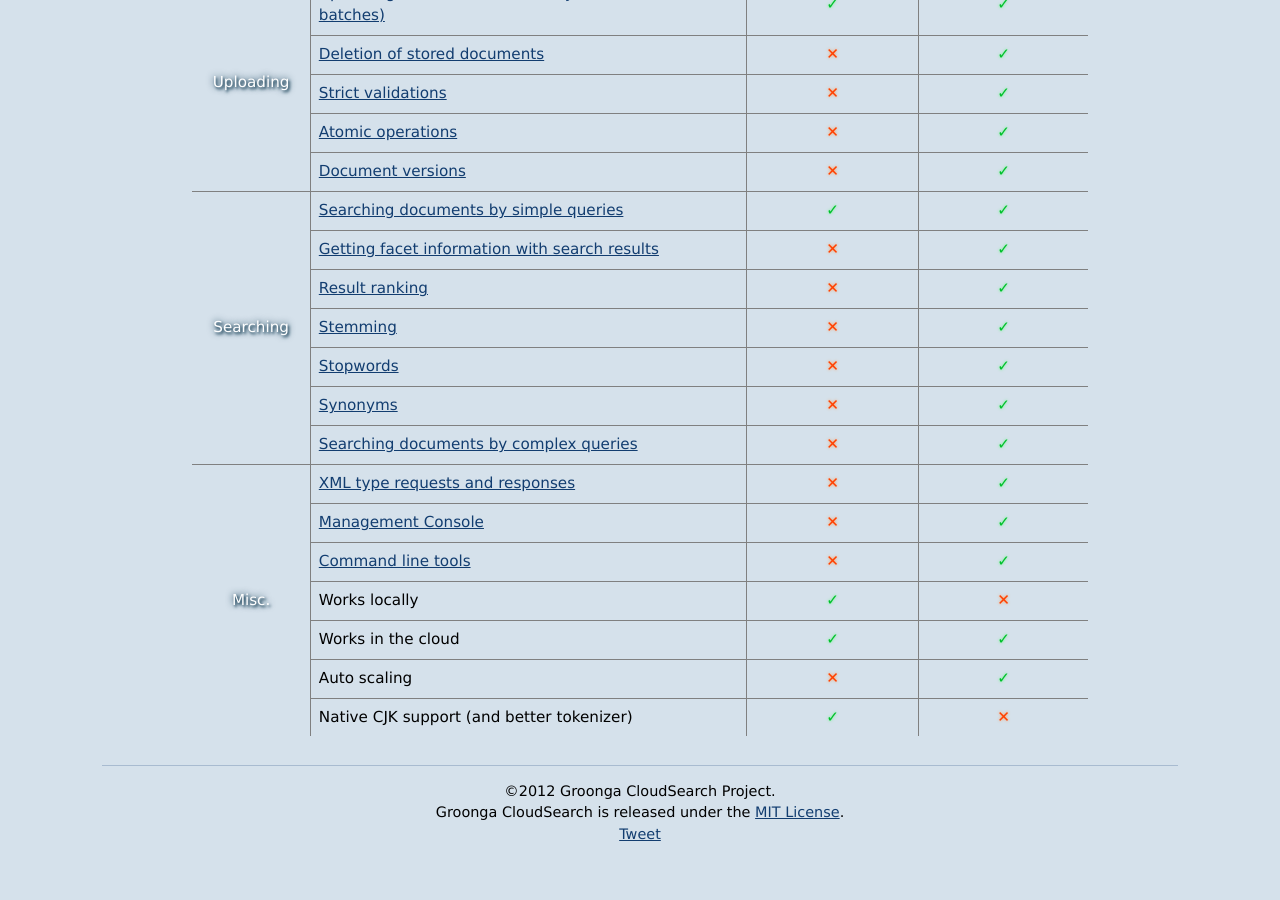
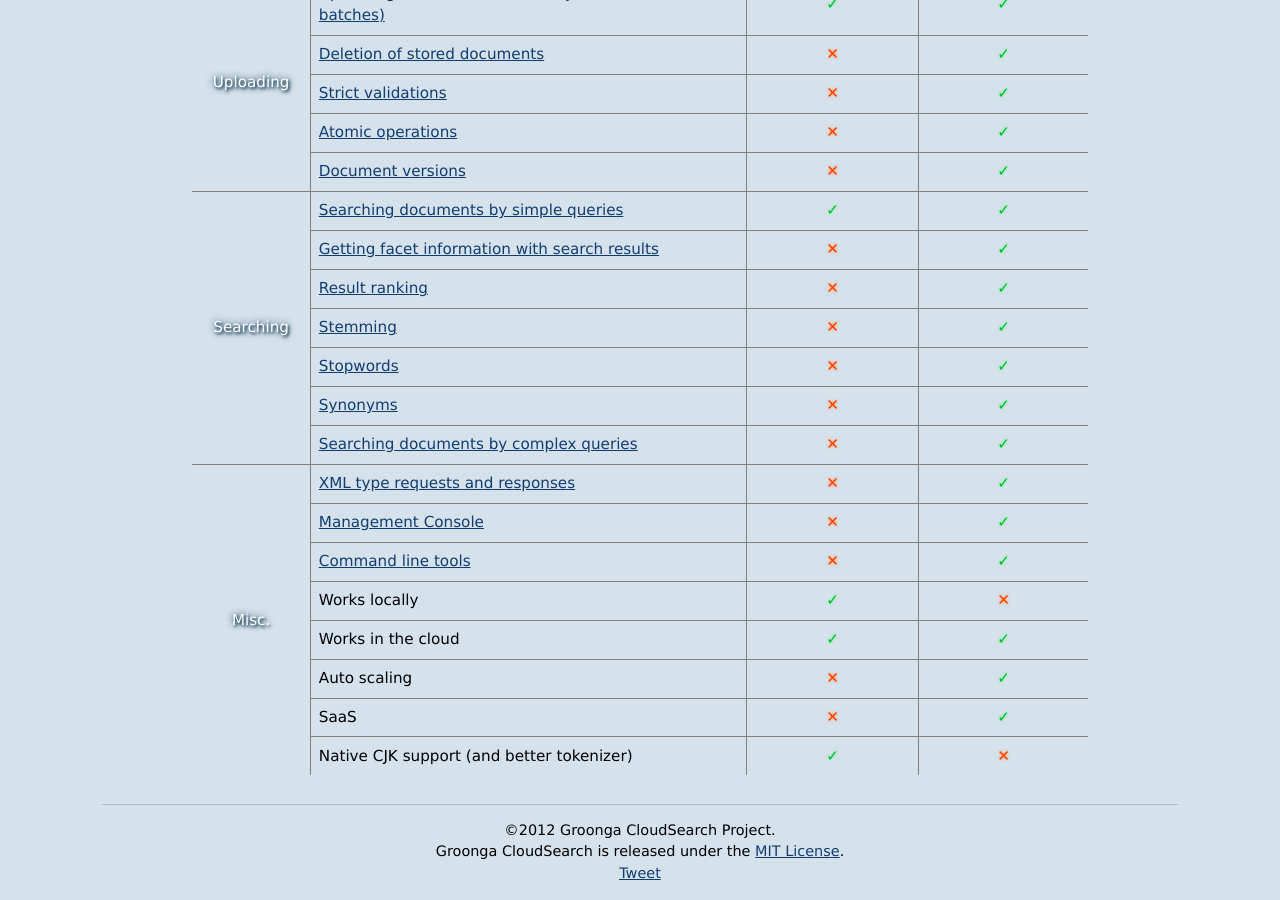
Before and after one commit to groonga/gcs.groonga.org, a Jekyll site: the page built from index.md, in a window 1280 px wide and 900 px high, scrolled down 942 px. Built offline with Jekyll 4.4.1, drawn with Linux system fonts in a browser that asks for light colours; comment, search, counter and statistics services are not loaded; before the commit the page ends 1803 px from its top, so only the background shows below that.

Commit message:
Add "SaaS" row

```diff
--- a/index.md
+++ b/index.md
@@ -136,7 +136,7 @@
 
   <tbody id="functional-comparison-misc">
   <tr>
-    <th rowspan="7">Misc.</th>
+    <th rowspan="8">Misc.</th>
     <td><a href="http://docs.amazonwebservices.com/cloudsearch/latest/developerguide/DocumentsBatch.XML.html">XML type requests and responses</a></td>
     <td class="functional-ng">&#x2715;</td><td class="functional-ok">&#x2713;</td>
   </tr>
@@ -161,6 +161,10 @@
     <td class="functional-ng">&#x2715;</td><td class="functional-ok">&#x2713;</td>
   </tr>
   <tr>
+    <td>SaaS</td>
+    <td class="functional-ng">&#x2715;</td><td class="functional-ok">&#x2713;</td>
+  </tr>
+  <tr>
     <td>Native CJK support (and better tokenizer)</td>
     <td class="functional-ok">&#x2713;</td><td class="functional-ng">&#x2715;</td>
   </tr>
```
